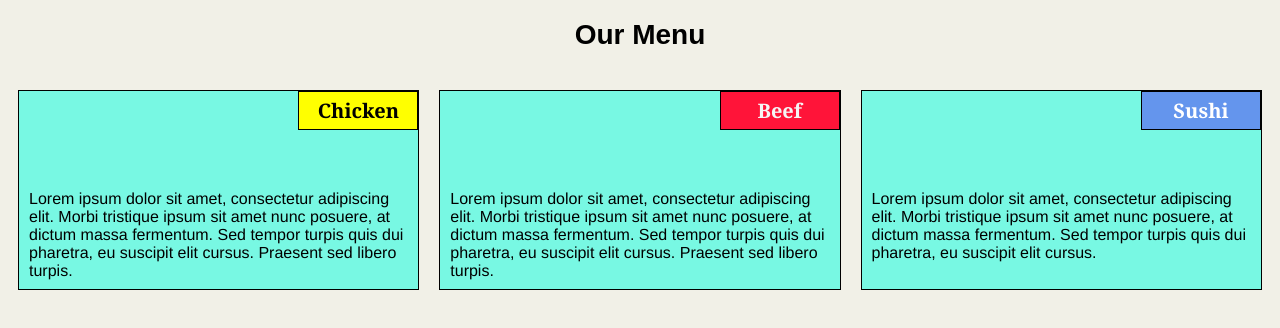
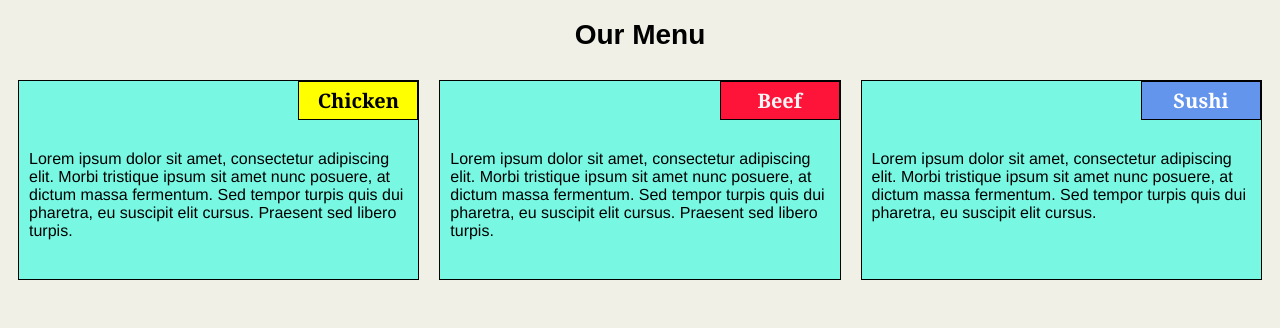
Before and after one commit to umairbash/coursera-test, a plain HTML site: page index.html in a window 1280 px wide. Drawn offline with Linux system fonts and the light colour scheme.

Commit message:
Add files via upload

```diff
--- a/index.html
+++ b/index.html
@@ -24,7 +24,7 @@ body {
 }
 
 p {
-	padding: 60px 10px 10px 10px;
+	padding:30px 10px ;
 	margin: 0;
 }
 
@@ -34,19 +34,19 @@ p {
 	margin-right: auto;
 	margin-top: 10px;
 	margin-bottom: 10px;
-	padding: 10px;
+	padding-left: 10px;
+  padding-right: 10px;
 }
 
 section {
 	border:	1px solid black;
 	background-color: #78f8e3;
 	width: 100%;
-	height: 200px;
+	min-height: 200px;
 	font-family: Helvetica;
 	color: black;
 	position: relative;
-  overflow: auto;
-
+  overflow: hidden;
 
 }
 
@@ -96,6 +96,8 @@ section {
 
 .row {
 	width: 100%;
+  margin-left: auto;
+  margin-right: auto;
 }
 
 /* Desktop view */
@@ -103,6 +105,7 @@ section {
 @media (min-width: 992px) {
   .col-lg-1, .col-lg-2, .col-lg-3, .col-lg-4, .col-lg-5, .col-lg-6, .col-lg-7, .col-lg-8, .col-lg-9, .col-lg-10, .col-lg-11, .col-lg-12 {
     float: left;
+
   }
 
   .col-lg-1 {
```
